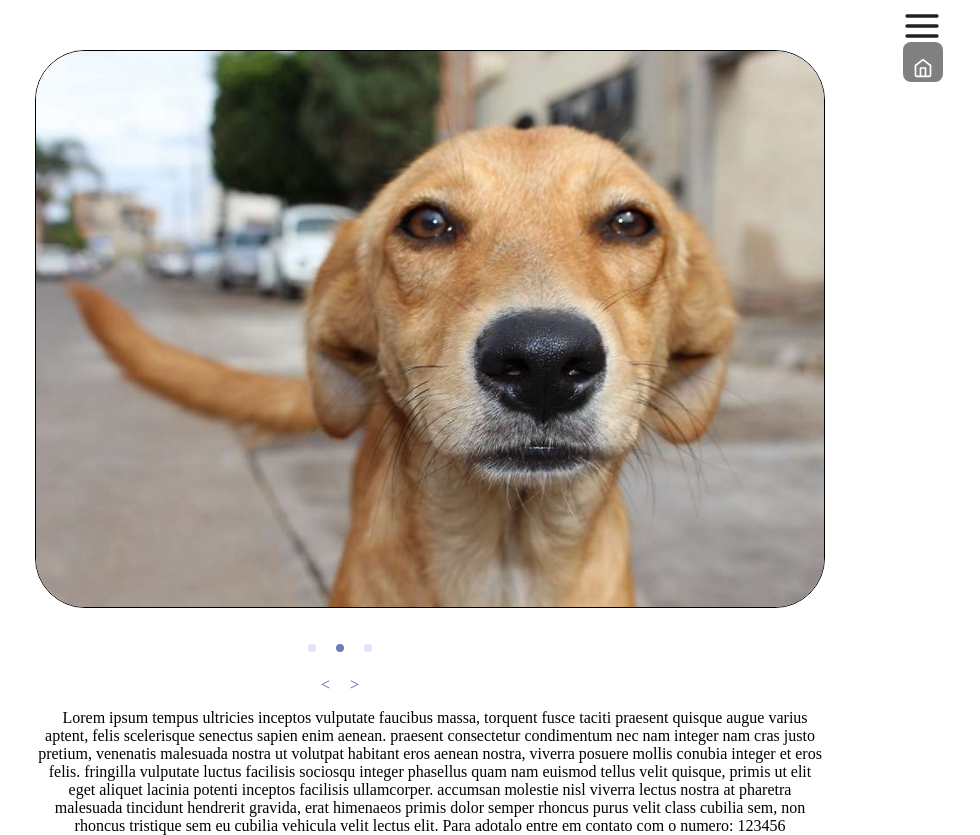
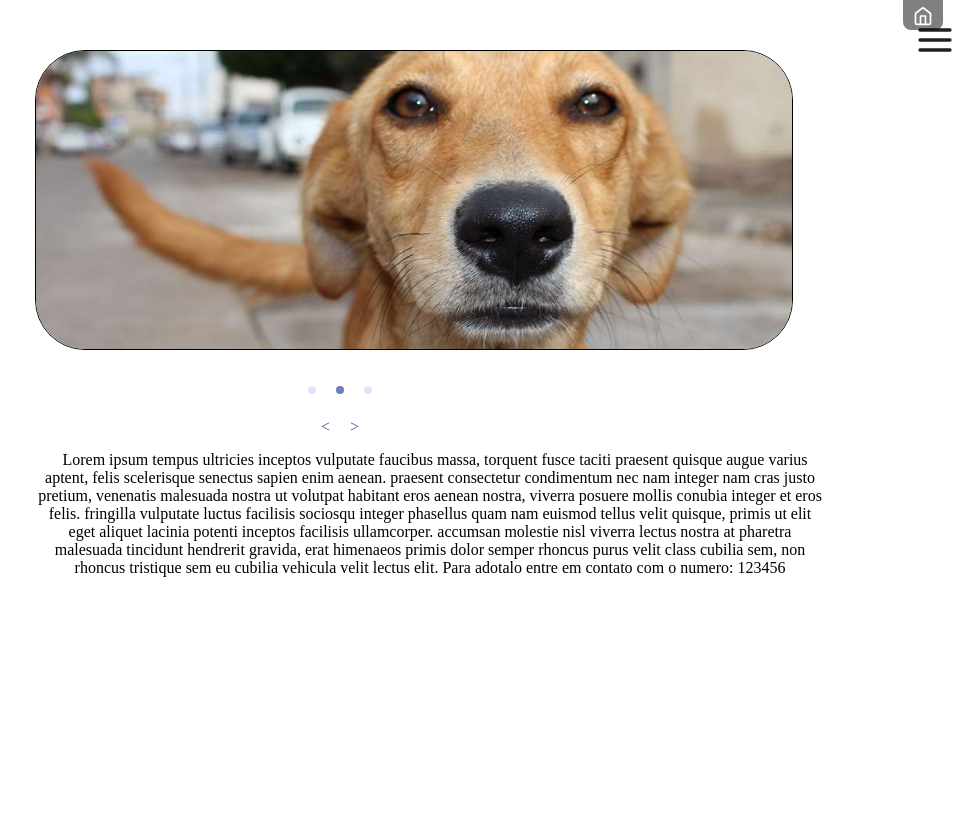
Before and after one commit to Angu-chuleta/Adotei-front, a React (Create React App) app: page /infopet in a window 1280 px wide. Shown: the whole page, without its empty margins (300-1280 px from the left). After the commit the page ends 800 px from the top, so only its background shows below. Built offline with nearby package versions, Linux system fonts and the light colour scheme.

Commit message:
Criação das telas de interface

```diff
--- a/src/pages/Adocao/index.js
+++ b/src/pages/Adocao/index.js
@@ -6,7 +6,9 @@ import  viralataCaramel1 from '../../assets/imagens/viralataCaramel1.jpg';
 //import {FiArrowRight} from 'react-icons/fi'
 
 export default function Adocao(){
-
+        const nome = "Caramelin";
+        const raca = "Raça não identificada";
+        const idade = "6 meses";
  return(
     <div>
     <Cabecalho/>
@@ -16,9 +18,9 @@ export default function Adocao(){
                 <div className="adocao-container">
                 <img src={viralataCaramel1} alt="Logo adotei"/>
                         <div className="topo-retangulo-container">
-                                <h1>Caramelin</h1>
-                                <h2>Raça não identificada</h2>
-                                <h2>6 meses</h2>
+                                <h1>{nome}</h1>
+                                <h2>{raca}</h2>
+                                <h2>{idade}</h2>
                         </div>
                         <div className="abaixo-retangulo-container"></div>
                 </div>
--- a/src/pages/Cabecalho/index.js
+++ b/src/pages/Cabecalho/index.js
@@ -26,7 +26,11 @@ export default function Cabecalho(){
       <div className="cabecalho-container">
 
 
-
+      <header>
+      <button  className="button" type="button">
+                      <a href="/adocao">
+                      <FiHome size={20} color="#FFF"/></a>
+          </button>
         <Button aria-controls="simple-menu" aria-haspopup="true" onClick={handleClick}>
            <FiMenu size={40}/>
         </Button>
@@ -41,10 +45,8 @@ export default function Cabecalho(){
           <MenuItem onClick={handleClose} component={Link} to="/adocao">Animais</MenuItem>
           <MenuItem onClick={handleClose} component={Link} to="/">Sair</MenuItem>
         </Menu>
-        <header>
-          <button  className="button" type="button">
-                      <FiHome size={20} color="#FFF"/>
-          </button>
+
+
         </header>
       </div>
     );
--- a/src/pages/InfoPet/index.js
+++ b/src/pages/InfoPet/index.js
@@ -11,7 +11,7 @@ import virlata3 from "../../assets/imagens/virlata3.jpg"
 export default function InfoPet(){
 
  return(
-    <div>
+    <div className="sliderimg">
     <Cabecalho/>
         <div>
             <AliceCarousel autoPlay autoPlayInterval="3000">
--- a/src/pages/InfoPet/styles.css
+++ b/src/pages/InfoPet/styles.css
@@ -15,8 +15,9 @@
 
 .alice-carousel ul li img{
     position: relative;
-    width: 790px;
-    height: 558.38px;
+    width: 758px;
+    height: 300.38px;
+    margin-bottom: initial;
     left: 335px;
     top: 0px;
     display: flex;
```
